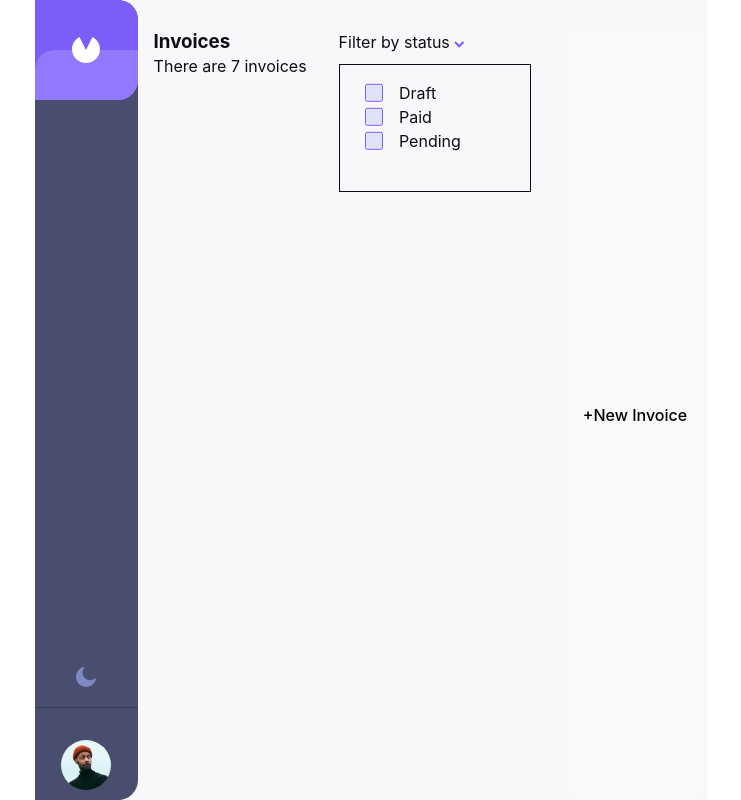
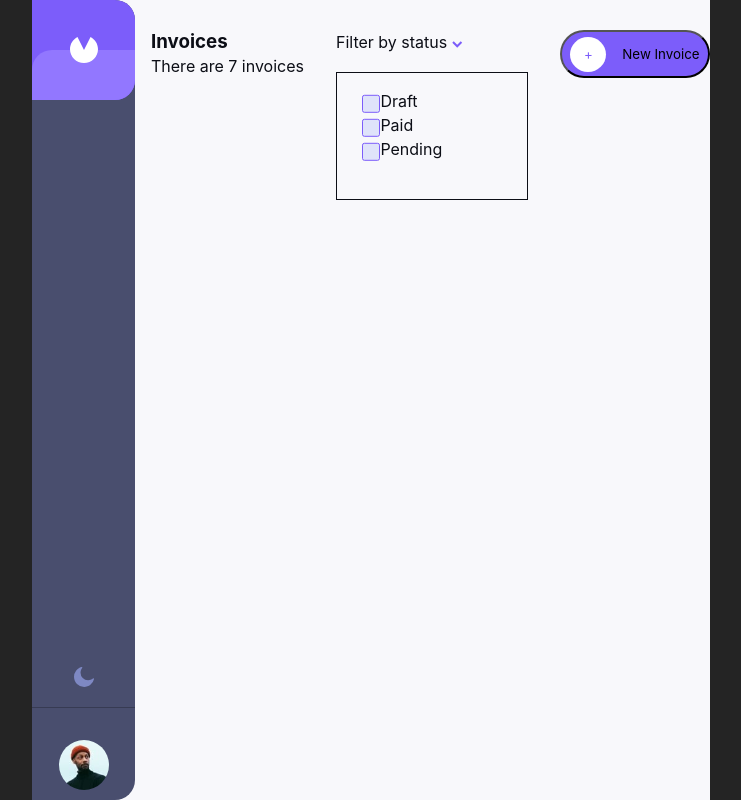
Before and after one commit to dickosmad/invoice-app, a React (Vite) app: page / in a window 1280 px wide. Shown: the whole page, without its empty margins (269-1010 px from the left). Built offline with nearby package versions, Linux system fonts and the light colour scheme.

Commit message:
update filters

```diff
--- a/src/components/Header/Header.css
+++ b/src/components/Header/Header.css
@@ -10,6 +10,9 @@ header{
     padding: 20px 25px;
     width: 192px;
     height: 128px;
+    position: relative;
+    top: 8px;
+  }
 
 }
 .checkbox-container{
@@ -53,3 +56,26 @@ input[type="checkbox"]::before {
     position: relative;
     top:-4px
   }
+  header button {
+    max-height: 48px;
+    min-width: 150px;
+    background: var(--invoice-btn-color);
+    border-radius: 30px;
+    display: flex;
+    gap: 1rem;
+    display: flex;
+    justify-content: center;
+    align-items: center;
+  }
+  span.add-invoice{
+    padding: 10px 0;
+    background: white;
+    border-radius: 100%;
+    height: 35px;
+    width: 36px;
+    display: flex;
+    color: var(--invoice-btn-color);
+    display: flex;
+    align-items: center;
+    justify-content: center;
+  }
--- a/src/index.css
+++ b/src/index.css
@@ -38,20 +38,13 @@ h1 {
 }
 
 button {
-  border-radius: 8px;
-  border: 1px solid transparent;
-  padding: 0.6em 1.2em;
-  font-size: 1em;
-  font-weight: 500;
   font-family: inherit;
-  background-color: #1a1a1a;
-  cursor: pointer;
-  transition: border-color 0.25s;
+
 }
 button:hover {
-  border-color: #646cff;
+  cursor: pointer;
 }
-button:focus,
+/* button:focus,
 button:focus-visible {
   outline: 4px auto -webkit-focus-ring-color;
 }
@@ -67,4 +60,4 @@ button:focus-visible {
   button {
     background-color: #f9f9f9;
   }
-}
+} */
```
